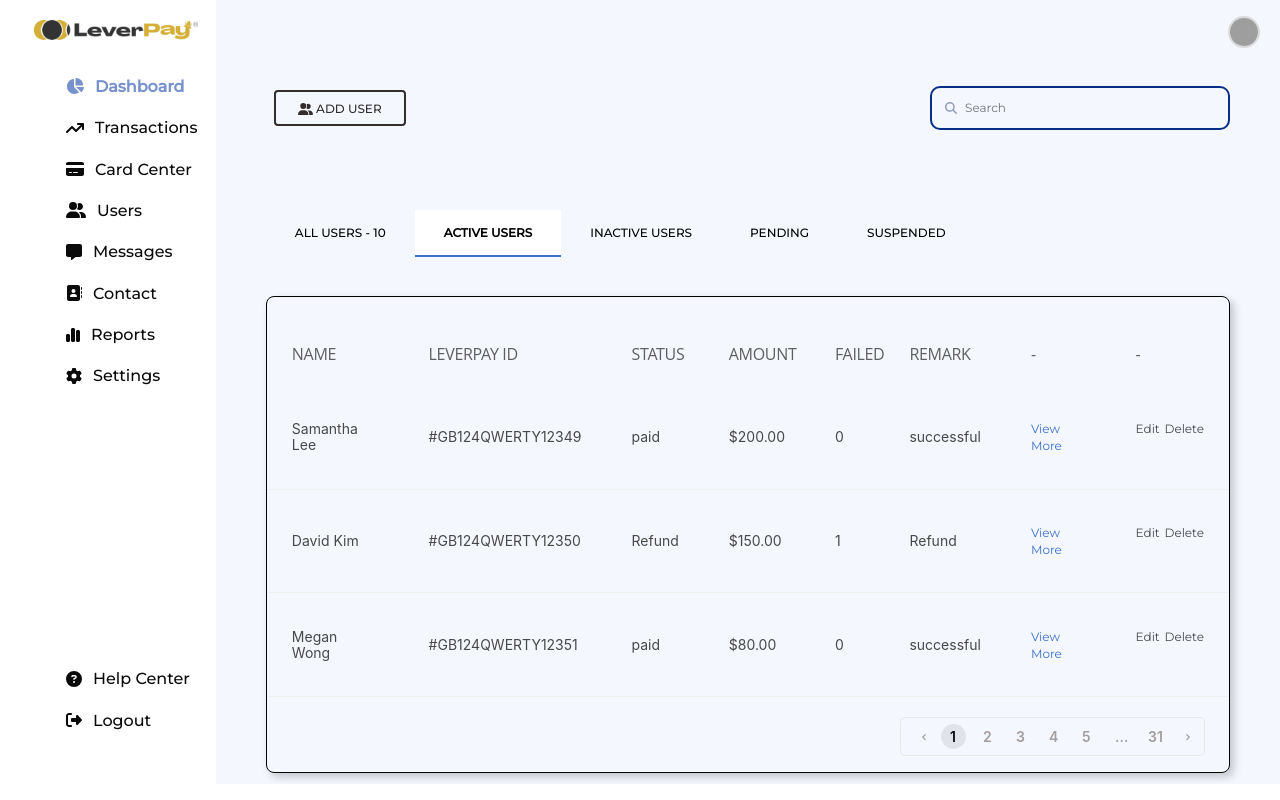
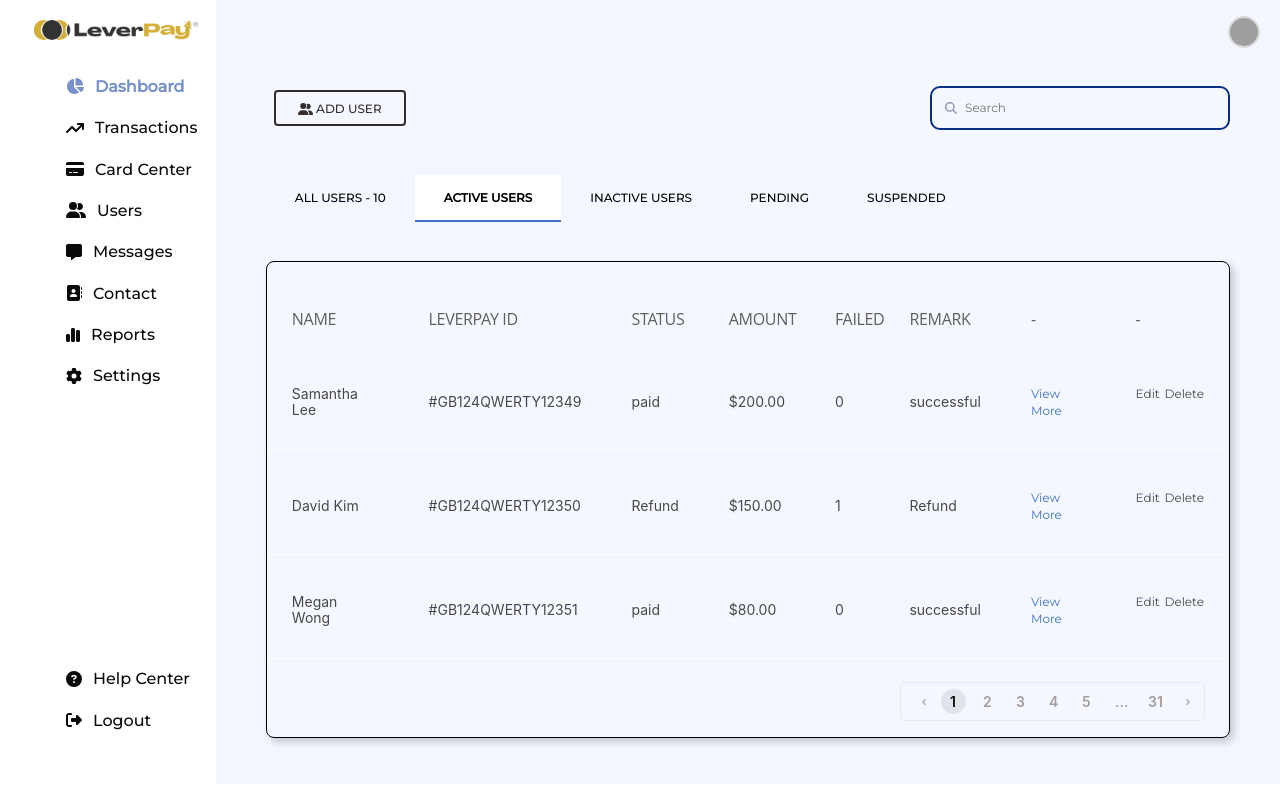
Before and after one commit to LeverPay/admin-dashboard, a React (Create React App) app: page /users in a window 1280 px wide. Built offline with nearby package versions, Linux system fonts and the light colour scheme; grey boxes are pictures that could not be loaded.

Commit message:
modified users page

```diff
--- a/src/css/UsersPageStyles.css
+++ b/src/css/UsersPageStyles.css
@@ -1,5 +1,5 @@
 .users__tab{
-    padding: 50px;
+    padding: 15px 50px 50px 50px;
 }
 
 .header-container{
```
